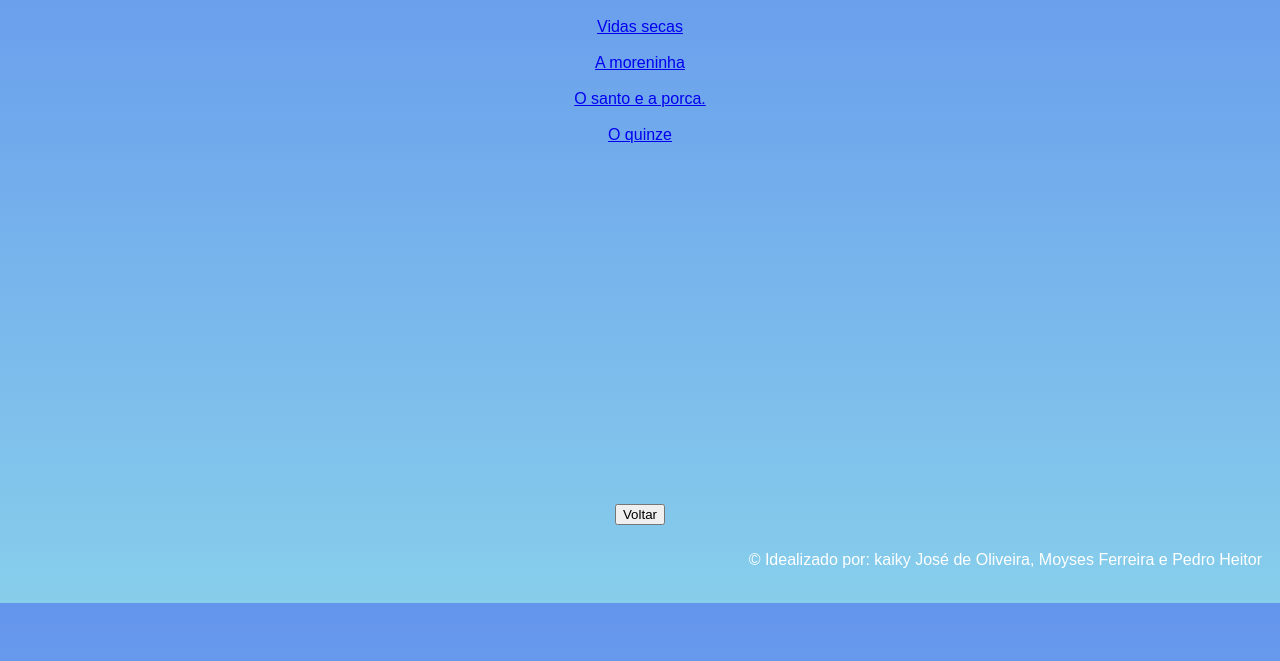
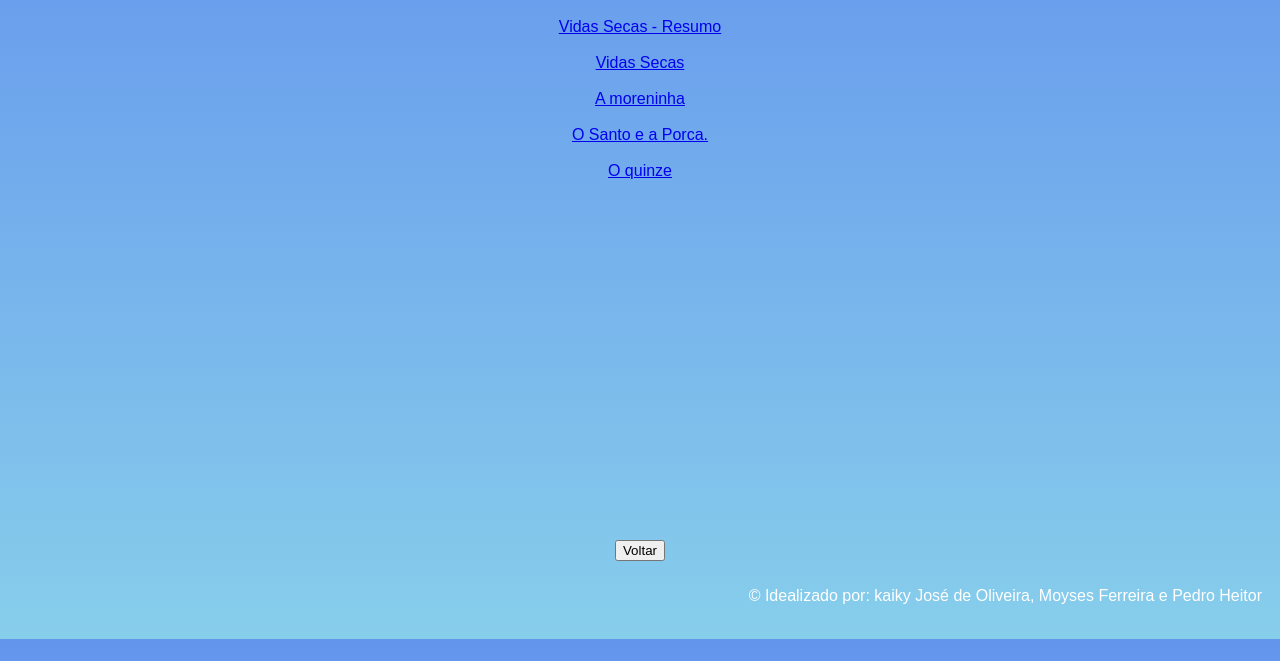
Before and after one commit to KaikyHzz/AcervoCidRosado, a plain HTML site: page pagina3.html in a window 1280 px wide. Shown: the part 139-800 px from the top of the page. Drawn offline with Linux system fonts and the light colour scheme.

Commit message:
Update pagina3.html

```diff
--- a/pagina3.html
+++ b/pagina3.html
@@ -12,13 +12,16 @@
         <h1>Biblioteca do 3º Ano</h1>
       </div>
       <h1>pdf</h1>
-<a href="Vidas Secas - Maria Carolina.pdf">Vidas secas</a>
+<a href="Vidas Secas - Maria Carolina.pdf">Vidas Secas - Resumo</a>
+<br>
+<br>
+<a href="GRACILIANO RAMOS - VIDAS SECAS.pdf">Vidas Secas</a>
 <br>
 <br>
 <a href="A moreninha.pdf">A moreninha</a>
 <br>
 <br>
-<a href="o santo e a porca ariano suassuna.pdf">O santo e a porca.</a>
+<a href="o santo e a porca ariano suassuna.pdf">O Santo e a Porca.</a>
 <br>
 <br>
 <a href="O QUINZE (2).pdf">O quinze</a>
```
